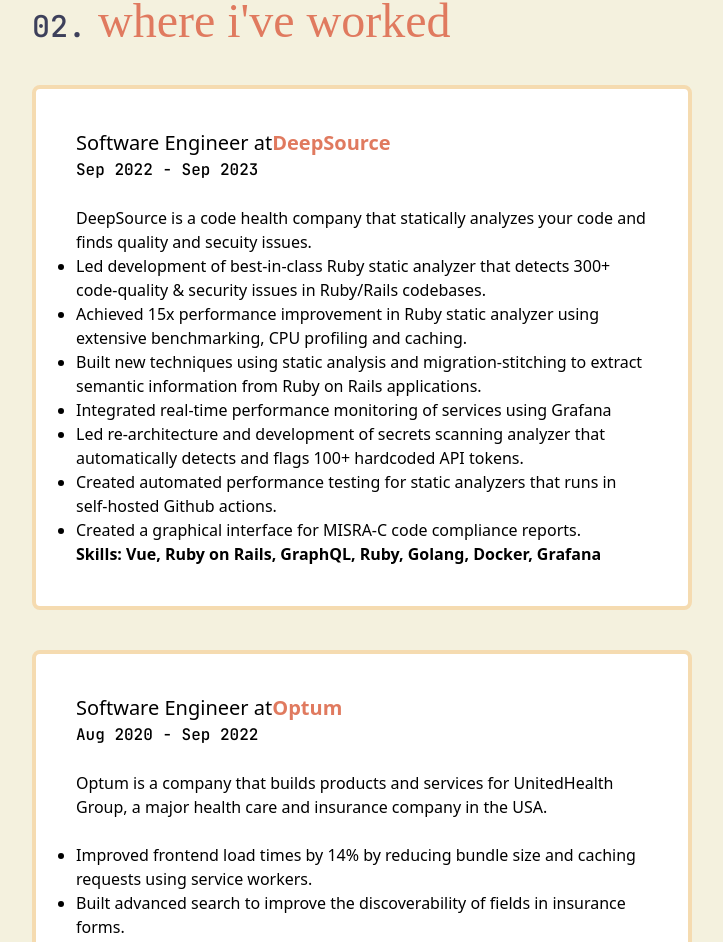
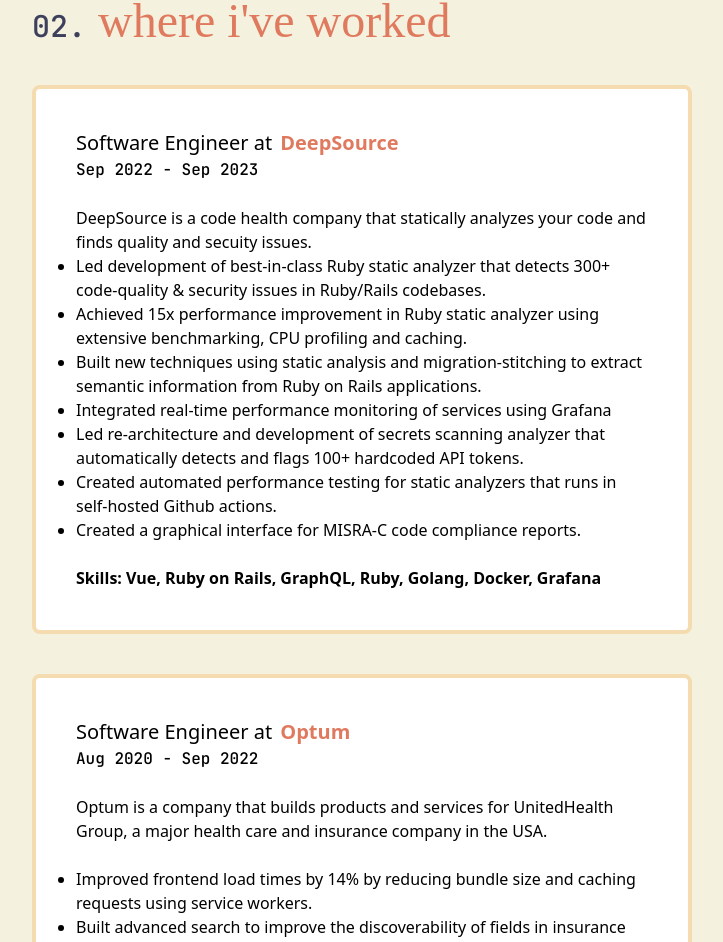
Before and after one commit to faraazahmad/faraazahmad.github.io, a React (Vite) app: page / in a window 1280 px wide. Shown: the part 1315-2257 px from the top of the page, without its empty margins (168-891 px from the left). Built offline with nearby package versions, Linux system fonts and the light colour scheme; a web font is replaced by a local one.

Commit message:
add spacing

```diff
--- a/src/pages/Experience.tsx
+++ b/src/pages/Experience.tsx
@@ -15,7 +15,7 @@
             <a
               target="_blank"
               href="https://deepsource.com"
-              className="text-terracotta font-bold"
+              className="text-terracotta font-bold ml-2"
             >
               DeepSource
             </a>
@@ -52,6 +52,7 @@
 			</li>
           </ul>
 
+			<br/>
 			<span className="font-bold">
 				Skills: Vue, Ruby on Rails, GraphQL, Ruby, Golang, Docker, Grafana
 			</span>
@@ -63,7 +64,7 @@
             <a
               target="_blank"
               href="https://optum.com"
-              className="text-terracotta font-bold"
+              className="text-terracotta font-bold ml-2"
             >
               Optum
             </a>
@@ -95,6 +96,7 @@
             </li>
           </ul>
 
+			<br/>
 			<span className="font-bold">
 				Skills: Java, Spring Boot, MySQL, TypeScript, React, Angular
 			</span>
```
